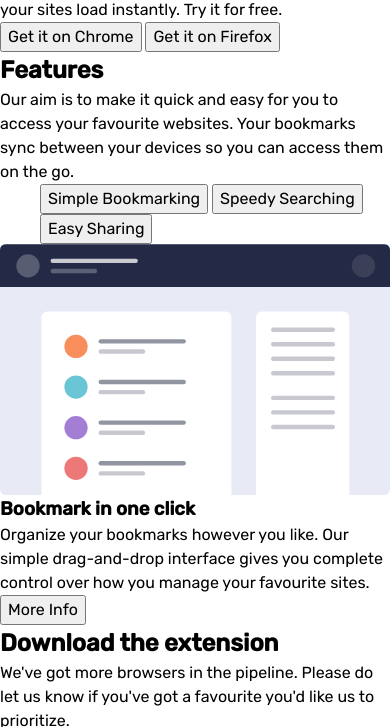
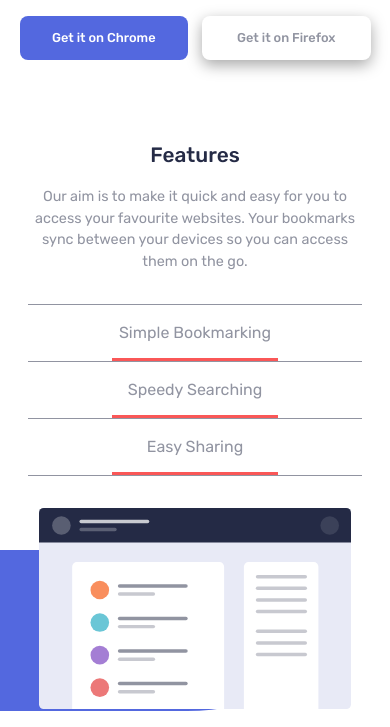
Before and after one commit to sodiqsanusi/bookmark-landing-page, a plain HTML site: page index.html in a window 390 px wide. Shown: the part 516-1243 px from the top of the page. Drawn offline with Linux system fonts and the light colour scheme.

Commit message:
Creation of illustration section (mobile)
I've finished on the header section of the website and I also tried replicating the main CSS codes in other places as some designs were quite similar. Very tired atm, fuck.

```diff
--- a/index.html
+++ b/index.html
@@ -18,12 +18,14 @@
   </nav>
 
   <header>
-    <div class="bluecurve-bg"><img src="./images/illustration-hero.svg" alt="" aria-hidden="true" role="presentation"></div>
+    <div class="bluecurve-bg">
+      <div class="img-container"><img src="./images/illustration-hero.svg" alt="" aria-hidden="true" role="presentation"></div>
+    </div>
     <article>
       <h1>A Simple Bookmark Manager</h1>
       <p>A clean and simple interface to organize your favourite websites. Open a new
         browser tab and see your sites load instantly. Try it for free.</p>
-      <div>
+      <div id="header-buttons">
         <button>Get it on Chrome</button>
         <button>Get it on Firefox</button>
       </div>
@@ -31,18 +33,23 @@
   </header>
 
   <main>
+    <article>
       <h2>Features</h2>
       <p>Our aim is to make it quick and easy for you to access your favourite websites.
         Your bookmarks sync between your devices so you can access them on the go.</p>
-    <ul>
-      <button>Simple Bookmarking</button>
-      <button>Speedy Searching</button>
-      <button>Easy Sharing</button>
+      <ul id="illustration-buttons">
+        <li><button>Simple Bookmarking</button></li>
+        <li><button>Speedy Searching</button></li>
+        <li><button id="outlier1">Easy Sharing</button></li>
       </ul>
+    </article>
     <div>
-      <div><img src="./images/illustration-features-tab-1.svg" alt="" aria-hidden="true" role="presentation"></div>
+      <div class="bluecurve-bg" style="transform: scaleX(-1);">
+        <div class="img-container" id="illustration-img"><img src="./images/illustration-features-tab-1.svg" alt="" aria-hidden="true" role="presentation"></div>
+      </div>
+
       <article>
-        <h3>Bookmark in one click</h3>
+        <h2>Bookmark in one click</h2>
         <p>Organize your bookmarks however you like. Our simple drag-and-drop interface
           gives you complete control over how you manage your favourite sites.</p>
         <button>More Info</button>
@@ -51,9 +58,11 @@
   </main>
 
   <section>
+    <article>
       <h2>Download the extension</h2>
       <p>We've got more browsers in the pipeline. Please do let us know if you've
         got a favourite you'd like us to prioritize.</p>
+    </article>
     <div>
       <div>
         <div><img src="./images/logo-chrome.svg" alt="The Chrome browser's logo"></div>
@@ -80,9 +89,11 @@
   </section>
 
   <section>
+    <article>
       <h2>Frequently Asked Questions</h2>
       <p>Here are some of our FAQs. If you have any other questions you'd like
         answered please feel free to email us.</p>
+    </article>
     <ul>
       <li>
         <button>
--- a/styles.css
+++ b/styles.css
@@ -15,6 +15,7 @@ html, body {
 body {
   line-height: 1.5;
   -webkit-font-smoothing: antialiased;
+  text-align: center;
 }
 img, picture, video, canvas, svg {
   display: block;
@@ -28,6 +29,16 @@ p, h1, h2, h3, h4, h5, h6 {
 }
 /* End of the CSS Reset */
 
+button{
+  cursor: pointer;
+  border: none;
+  outline: none;
+  transition: transform .3s, opacity .3s;
+}button:hover, button:focus{
+  transform: scale(0.95);
+  opacity: 80%;
+}
+
 nav{
   display: flex;
   justify-content: space-between;
@@ -37,12 +48,17 @@ nav{
   outline: none;
   border: none;
   background-color: transparent;
-  cursor: pointer;
 }
 
 .bluecurve-bg{
   position: relative;
   margin-bottom: 2em;
+}.img-container{
+  width: 90%;
+  margin: 0 auto;
+}#illustration-img{
+  transform: scaleX(-1);
+  width: 80%;
 }
 
 .bluecurve-bg::after{
@@ -57,3 +73,70 @@ nav{
   z-index: -1;
   transform: scaleX(-1);
 }
+
+article{
+  width: 90%;
+  margin: 2em auto;
+}article h1, article h2{
+  color: #252b46;
+}article h1{
+  font-weight: 500;
+  font-size: 1.5rem;
+}article p{
+  color: #9194a1;
+  padding: 0 .5em;
+  margin: 1em 0;
+  font-size: .9rem;
+}article h2{
+  font-size: 1.3rem;
+  font-weight: 500;
+}
+
+#header-buttons{
+  display: flex;
+  justify-content: space-between;
+  align-items: center;
+  margin-bottom: 5em;
+}#header-buttons button{
+  width: 48%;
+  padding: 1em .5em;
+  border-radius: 8px;
+  font-weight: 500;
+  font-size: min(.9rem, 80%);
+  background-color: #5368df;
+  color: #fff;
+}#header-buttons button:last-of-type{
+  background: transparent;
+  color: #9194a1;
+  box-shadow: rgba(0, 0, 0, 0.35) 0px 5px 15px;
+}
+
+#illustration-buttons{
+  display: flex;
+  flex-direction: column;
+  list-style-type: none;
+  padding: 0;
+  margin: 2em 0;
+}#illustration-buttons button{
+  position: relative;
+  width: 95%;
+  padding: 1em 0;
+  color: #9194a1;
+  background-color: transparent;
+  border-top: 1px solid #9194a1;
+}#illustration-buttons button:hover, #illustration-buttons button:focus{
+  transform: scale(1);
+  opacity: 100%;
+  color: #252b46;
+}#illustration-buttons button::after{
+  content: '';
+  position: absolute;
+  width: 50%;
+  height: 3px;
+  bottom: 0;
+  background-color: #fa5757;
+  left: 25%;
+}
+#outlier1{
+  border-bottom: 1px solid #9194a1;
+}
```
Lines whose indentation alone changed are shown as unchanged.
